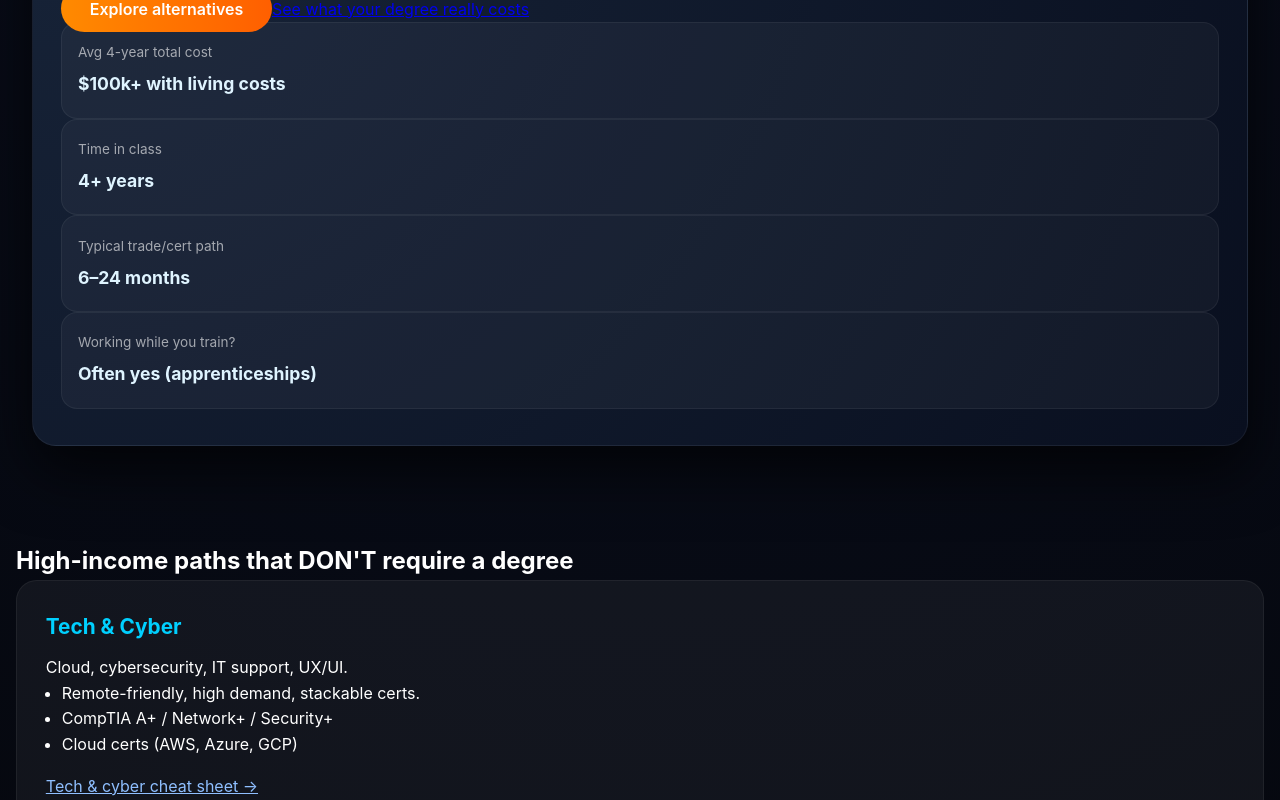
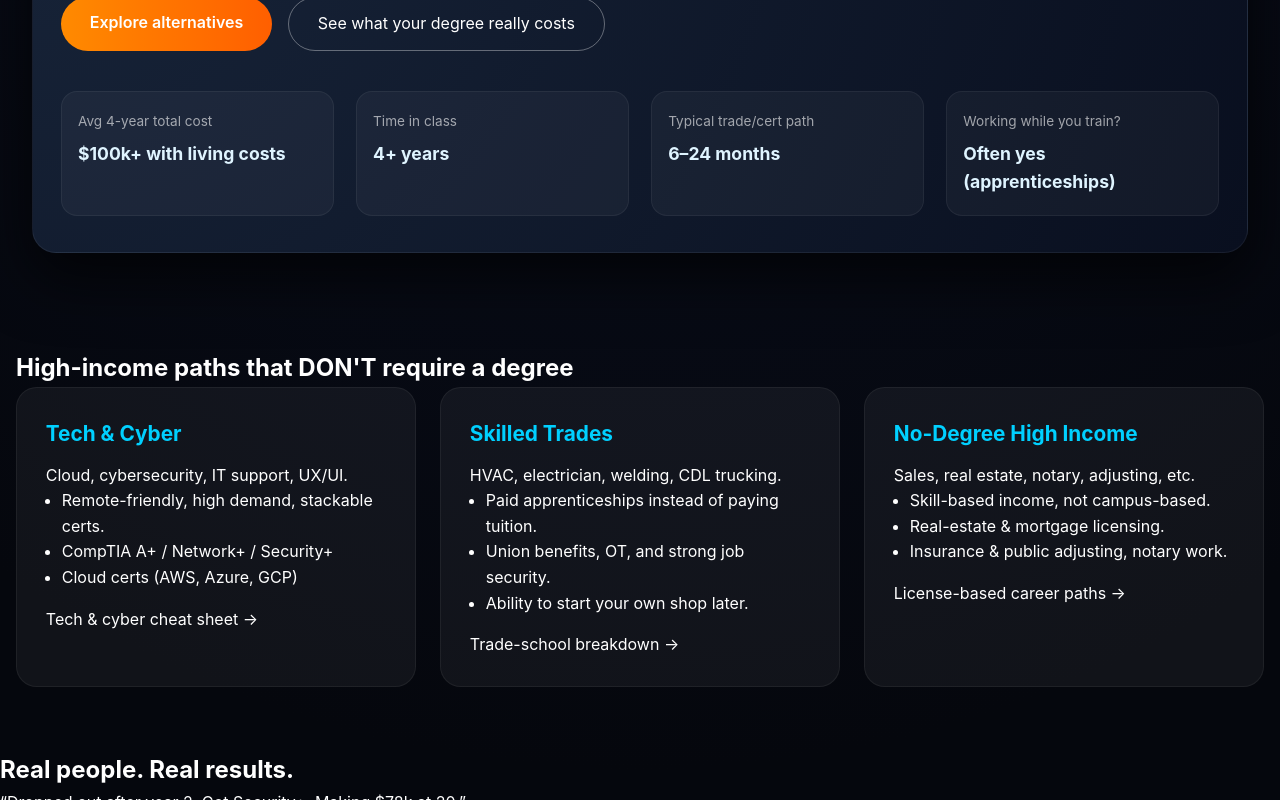
Before and after one commit to placebetsai/Ihatecollege, a Next.js app: page / in a window 1280 px wide. Shown: the part 360-1160 px from the top of the page. Built offline with nearby package versions, Linux system fonts and the light colour scheme.

Commit message:
Update index.js

```diff
--- a/pages/index.js
+++ b/pages/index.js
@@ -2,48 +2,53 @@
 import React from "react";
 import Layout from "../components/Layout";
 
-export default function Home() {
+export default function HomePage() {
   return (
-    <Layout title="Home">
+    <Layout title="College is optional. Debt isn't.">
       <main className="home-page">
         {/* HERO */}
         <section className="hero-section">
           <div className="hero-card">
-            <p className="hero-kicker">You don&apos;t have to sign your life away</p>
+            <p className="hero-kicker">
+              YOU DON&apos;T HAVE TO SIGN YOUR LIFE AWAY
+            </p>
+
             <h1 className="hero-title">
-              College is <span className="hero-highlight">optional</span>. Debt isn&apos;t.
+              College is <span className="hero-highlight">optional</span>. Debt
+              isn&apos;t.
             </h1>
+
             <p className="hero-body">
               Before you sign away $50k–$150k, compare trades, tech careers,
-              apprenticeships, bootcamps, and real alternatives. Run the numbers.
-              Hear from real people. Then decide.
+              apprenticeships, bootcamps, and real alternatives. Run the
+              numbers. Hear from real people. Then decide.
             </p>
 
-            <div className="hero-actions">
+            <div className="hero-buttons">
               <a href="/alternatives" className="btn btn-primary">
                 Explore alternatives
               </a>
-              <a href="/debt-calculator" className="btn btn-secondary">
+              <a href="/debt-calculator" className="btn btn-outline">
                 See what your degree really costs
               </a>
             </div>
 
-            <div className="hero-metrics">
+            <div className="metrics-grid">
               <div className="metric-card">
-                <p className="metric-label">Avg 4-year total cost</p>
-                <p className="metric-value">$100k+ with living costs</p>
+                <div className="metric-label">Avg 4-year total cost</div>
+                <div className="metric-value">$100k+ with living costs</div>
               </div>
               <div className="metric-card">
-                <p className="metric-label">Time in class</p>
-                <p className="metric-value">4+ years</p>
+                <div className="metric-label">Time in class</div>
+                <div className="metric-value">4+ years</div>
               </div>
               <div className="metric-card">
-                <p className="metric-label">Typical trade/cert path</p>
-                <p className="metric-value">6–24 months</p>
+                <div className="metric-label">Typical trade/cert path</div>
+                <div className="metric-value">6–24 months</div>
               </div>
               <div className="metric-card">
-                <p className="metric-label">Working while you train?</p>
-                <p className="metric-value">Often yes (apprenticeships)</p>
+                <div className="metric-label">Working while you train?</div>
+                <div className="metric-value">Often yes (apprenticeships)</div>
               </div>
             </div>
           </div>
@@ -55,9 +60,9 @@ export default function Home() {
             High-income paths that DON&apos;T require a degree
           </h2>
 
-          <div className="path-grid">
+          <div className="paths-grid">
             <article className="path-card">
-              <h3 className="path-title">Tech &amp; Cyber</h3>
+              <h3>Tech &amp; Cyber</h3>
               <p className="path-subtitle">
                 Cloud, cybersecurity, IT support, UX/UI.
               </p>
@@ -66,39 +71,33 @@ export default function Home() {
                 <li>CompTIA A+ / Network+ / Security+</li>
                 <li>Cloud certs (AWS, Azure, GCP)</li>
               </ul>
-              <a href="/cheat-sheets" className="path-link">
-                Tech &amp; cyber cheat sheet →
-              </a>
+              <p className="path-link">Tech &amp; cyber cheat sheet →</p>
             </article>
 
             <article className="path-card">
-              <h3 className="path-title">Skilled Trades</h3>
+              <h3>Skilled Trades</h3>
               <p className="path-subtitle">
-                HVAC, electrician, welding, CDL.
+                HVAC, electrician, welding, CDL trucking.
               </p>
               <ul className="path-list">
-                <li>Paid apprenticeships + overtime.</li>
-                <li>Hands-on work, recession-resistant.</li>
-                <li>Welding, electrical, CDL programs.</li>
+                <li>Paid apprenticeships instead of paying tuition.</li>
+                <li>Union benefits, OT, and strong job security.</li>
+                <li>Ability to start your own shop later.</li>
               </ul>
-              <a href="/trade-schools" className="path-link">
-                Trade-school breakdown →
-              </a>
+              <p className="path-link">Trade-school breakdown →</p>
             </article>
 
             <article className="path-card">
-              <h3 className="path-title">No-Degree High Income</h3>
+              <h3>No-Degree High Income</h3>
               <p className="path-subtitle">
-                Sales, real estate, notary, adjusting.
+                Sales, real estate, notary, adjusting, etc.
               </p>
               <ul className="path-list">
                 <li>Skill-based income, not campus-based.</li>
-                <li>Real-estate &amp; mortgage licensing</li>
-                <li>Insurance &amp; public adjusting</li>
+                <li>Real-estate &amp; mortgage licensing.</li>
+                <li>Insurance &amp; public adjusting, notary work.</li>
               </ul>
-              <a href="/civil-service" className="path-link">
-                License-based career paths →
-              </a>
+              <p className="path-link">License-based career paths →</p>
             </article>
           </div>
         </section>
@@ -106,6 +105,7 @@ export default function Home() {
         {/* TESTIMONIALS */}
         <section className="results-section">
           <h2 className="section-title">Real people. Real results.</h2>
+
           <div className="quote-list">
             <figure className="quote-card">
               <blockquote>
@@ -113,22 +113,26 @@ export default function Home() {
               </blockquote>
               <figcaption>— Jake, Boca Raton</figcaption>
             </figure>
+
             <figure className="quote-card">
               <blockquote>
-                “HVAC instead of $80k loans. Made $95k with overtime last year.”
+                “HVAC instead of $80k loans. Made $95k with overtime last
+                year.”
               </blockquote>
               <figcaption>— Marco, Miami</figcaption>
             </figure>
+
             <figure className="quote-card">
               <blockquote>
-                “Cloud certs took 5 months. Now making more than my mom who went to college.”
+                “Cloud certs took 5 months. Now making more than my mom who
+                went to college.”
               </blockquote>
               <figcaption>— Rachel, Orlando</figcaption>
             </figure>
           </div>
         </section>
 
-        {/* CTA PATH BUTTONS */}
+        {/* CHOOSE PATH CTA */}
         <section className="choose-section">
           <h2 className="section-title">Choose your path</h2>
           <p className="section-body">
@@ -140,7 +144,7 @@ export default function Home() {
             <a href="/trade-schools" className="btn btn-pill">
               Trades path
             </a>
-            <a href="/cheat-sheets" className="btn btn-pill">
+            <a href="/alternatives" className="btn btn-pill">
               Tech &amp; certs
             </a>
             <a href="/civil-service" className="btn btn-pill">
@@ -149,6 +153,20 @@ export default function Home() {
           </div>
         </section>
       </main>
+
+      {/* 🔥 MOBILE GAP FIX — ONLY AFFECTS SPACING, NOT DESIGN */}
+      <style jsx global>{`
+        @media (max-width: 768px) {
+          .home-page {
+            padding-top: 4.5rem;
+          }
+
+          /* pull hero up so there isn't a giant black gap */
+          .hero-section {
+            margin-top: 0.5rem !important;
+          }
+        }
+      `}</style>
     </Layout>
   );
           }
```
